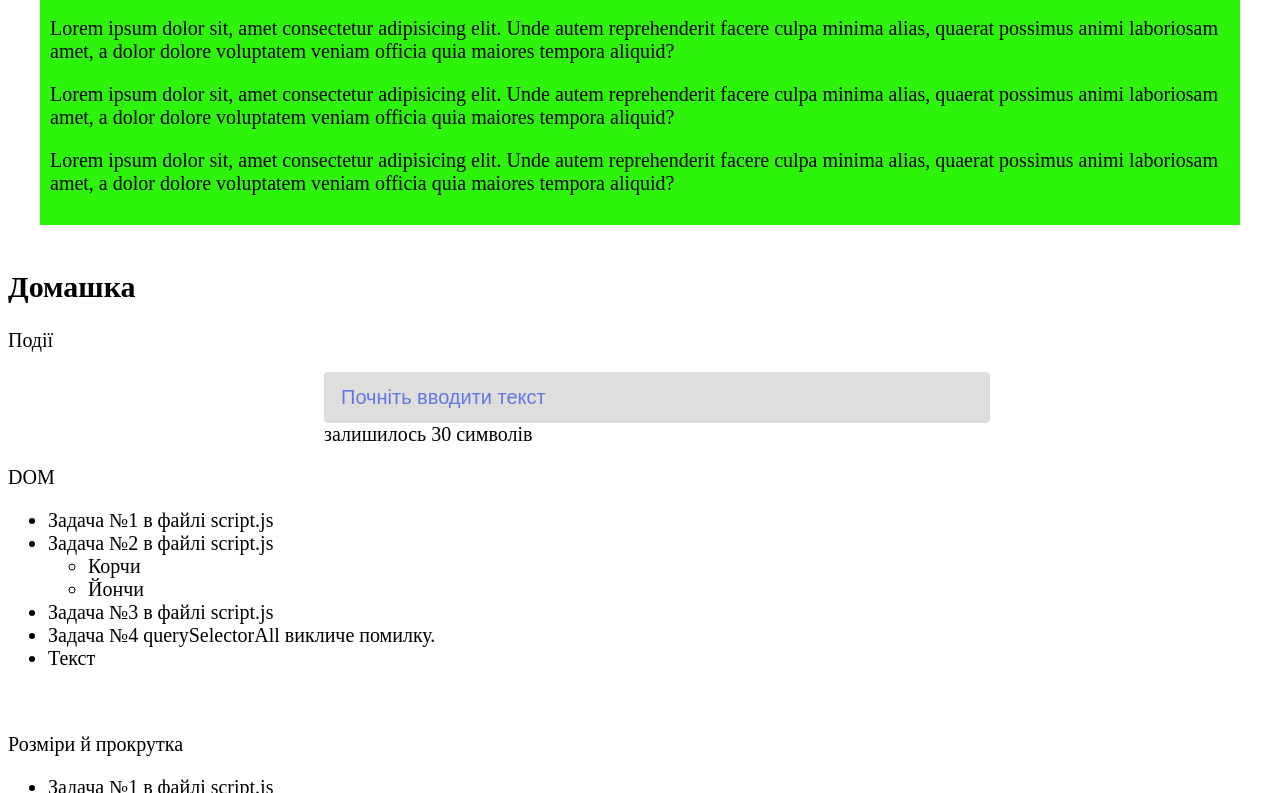
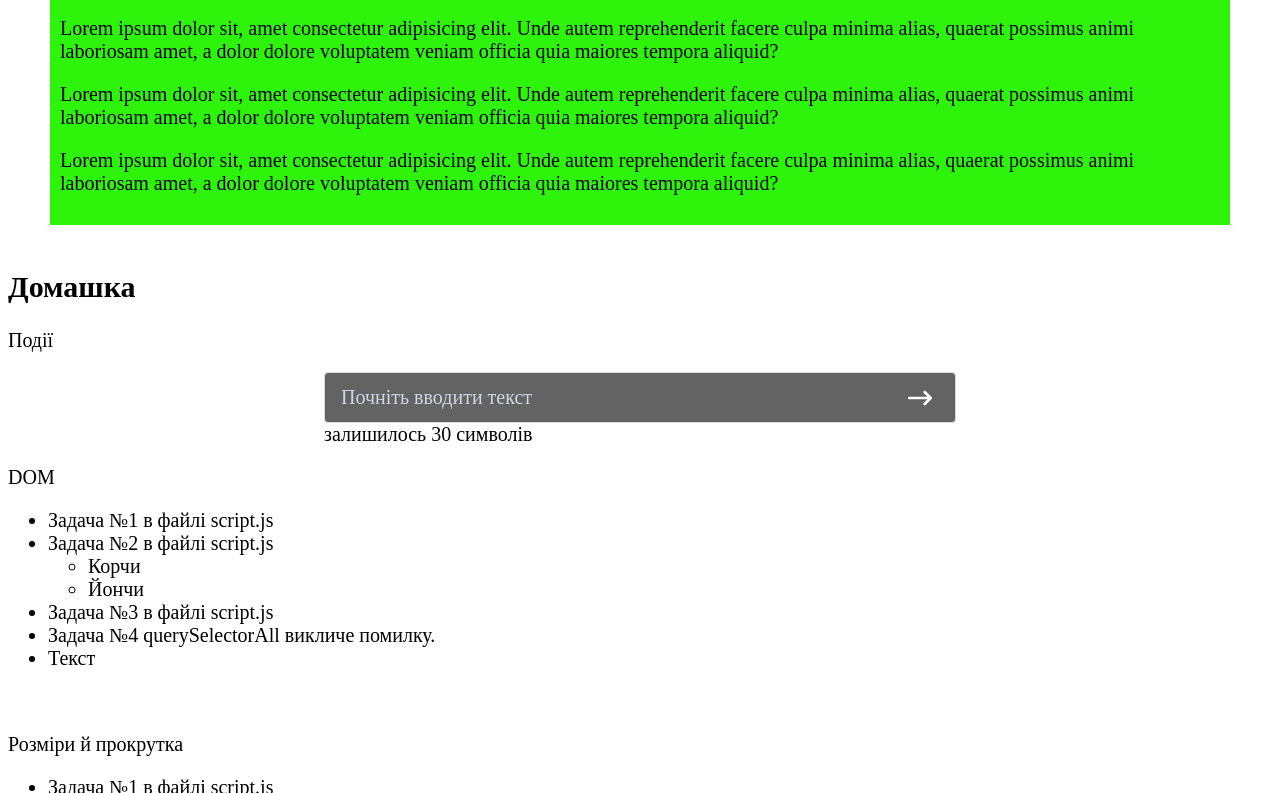
Before and after one commit to YKDK/lesson_25, a plain HTML site: page index.html in a window 1280 px wide. Both pictures are taken after a click on the button "Задача №1". Shown: the part 1542-2335 px from the top of the page. Drawn offline with Linux system fonts and the light colour scheme.

Commit message:
Add files via upload

```diff
--- a/css/reset.css
+++ b/css/reset.css
@@ -0,0 +1,52 @@
+/* --------- ОБНУЛЕННЯ СТИЛІВ ТЕГІВ ------------ */
+*,
+*::before,
+*::after {
+	/* margin: 0; */
+	/* padding: 0; */
+	border: none;
+	box-sizing: border-box;
+}
+li {
+	/* list-style: none; */
+}
+a {
+	color: inherit;
+	text-decoration: none;
+}
+img{
+	vertical-align: top;
+}
+h1,
+h2,
+h3,
+h4,
+h5,
+h6 {
+	/* font-weight: inherit;
+	font-size: inherit; */
+}
+input,
+button,
+textarea {
+	font-family: inherit;
+	font-size: inherit;
+	font-weight: inherit;
+	color: inherit;
+}
+button {
+	cursor: pointer;
+	color: inherit;
+	background-color: inherit;
+}
+input{
+	width: 100%;
+}
+html,
+body{
+	/* height: 100%; */
+}
+body {
+	/* line-height: 1; */
+
+}
--- a/css/style.css
+++ b/css/style.css
@@ -56,26 +56,28 @@ footer{
 
 
 .form {
- max-width: 50%;
- margin: 0 auto;
+
   display: none;
 }
 .footer._active .form{
  display: block;
+ max-width: 50%;
+ margin: 0 auto;
 }
 
 .form__input {
   padding: 13px 16px;
-  background: #e0dddd;
+  background: #646363;
   border: 1px solid #D7DADD;
   border-radius: 4px;
   width: 100%;
   font-size: 1.25rem;
+
 }
 
 .form__input::placeholder{
   line-height: 1.6;
-  color: #0a34ee98;
+  color: #d2d5e5;
   font-size: 1.25rem;
 
 }
@@ -111,3 +113,21 @@ footer{
 .action__button:focus{
   box-shadow: 0 0 0px rgba(0, 0, 0, 0.3);
 }
+.form__search{
+
+  position: relative;
+}
+.form__button{
+  position: absolute;
+    right: 30px;
+    bottom: 15%;
+
+
+}
+.form__button img{
+  width: 200%;
+
+}
+.counter {
+  display: inline-block;
+}
--- a/index.html
+++ b/index.html
@@ -75,8 +75,11 @@
         <button type="button" class="action__button">Задача №1</button>
       </div>
       <form action="#" method="POST" class="form">
-        <div>
+        <div class="form__search">
           <input maxlength="30" required autocomplete="off" type="text" name="name" placeholder="Почніть вводити текст" class="form__input">
+          <button class="form__button" type="submit">
+            <img src="img/right.svg" alt="submit">
+          </button>
         </div>
         <div class="counter">залишилось <span></span> символів</div>
       </form>
--- a/js/script.js
+++ b/js/script.js
@@ -386,7 +386,6 @@ const footer = document.querySelector('.footer');// звертаємось до
 console.log(footer);
 
 document.addEventListener('click', search);// кладемо на весь документ прослуховування з функцією search
-document.addEventListener('keyup', search);// кладемо на весь документ прослуховування з функцією search
 
 const form = document.querySelector('.form__input');// шукаєм елемент з класом form__input
 console.log(form);
@@ -409,11 +408,21 @@ function search(event) {
   if (event.target.closest('.form__input')) {
     event.stop.Propagation;// зупиняємо всплиття щоб не зникав інпут....чомусь видає помилку в консоль як починаю вводити
   }
+  if (event.target.closest('.counter')) {
+    event.stop.Propagation;// зупиняємо всплиття щоб не зникав інпут....чомусь видає помилку в консоль як починаю вводити
+  }
+  if (event.target.closest('.form__button')) {
+    event.stop.Propagation;// зупиняємо всплиття щоб не зникав інпут....чомусь видає помилку в консоль як починаю вводити
+  }
   if (!event.target.closest('.action')) {
     footer.classList.remove('_active');// видаляємо клас _active якщо при кліку незнаходимо клас .action__button
   }
+
+};
+document.addEventListener('keyup', searchClose);// кладемо на весь документ прослуховування з функцією search
+
+function searchClose(event) {
   if (event.code === 'Escape') {
     footer.classList.remove('_active');
   }
-
-};
+}// добавляємо закритяя пошуку по клавіші escape
```
Also changed, not shown: img/right.svg (added).
